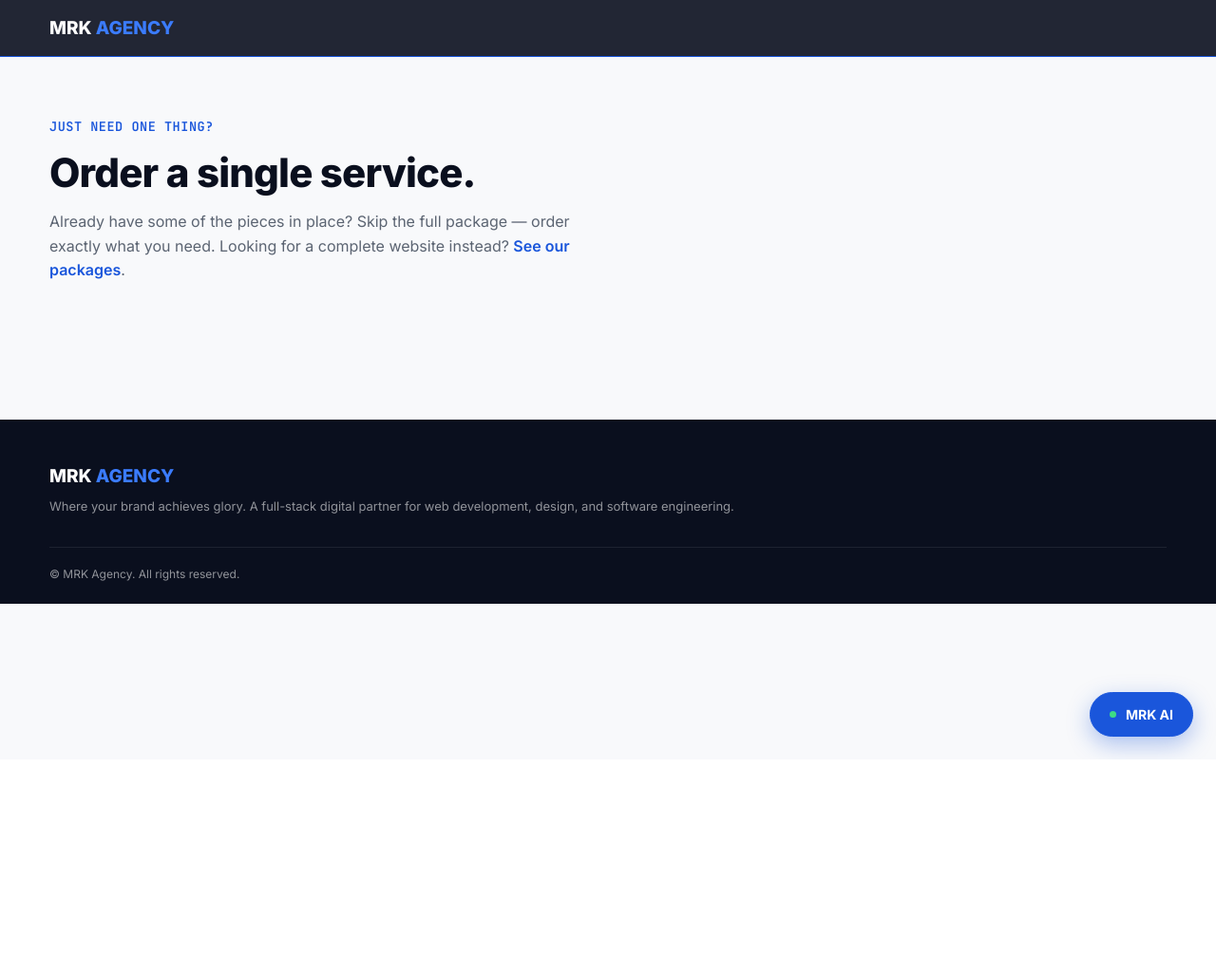
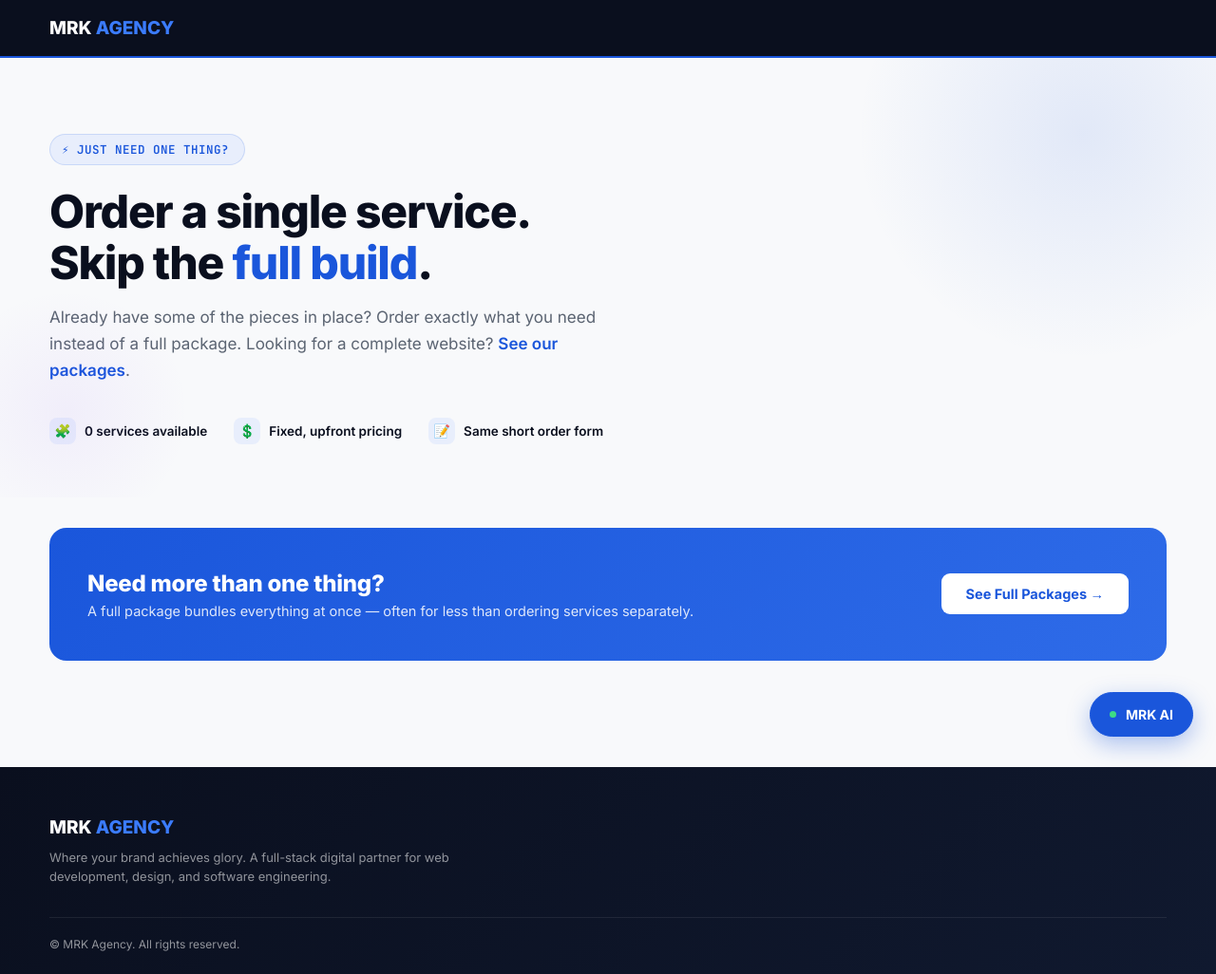
Before and after one commit to KhizarKhan714/MRK-AGENCY-, a Python web app: template templates/services.html in a window 1280 px wide. Shown: the whole page at 95% size. Before the commit the page ends 800 px from the top, so only its background shows below. Run offline with Jinja, Linux system fonts and the light colour scheme; the template is opened without the code that fills it, so the values that code supplies are empty.

Commit message:
Refactor styles for header, sections, and footer
Updated styles for header, buttons, sections, and cards. Enhanced hero section and footer layout.

```diff
--- a/templates/services.html
+++ b/templates/services.html
@@ -17,7 +17,7 @@
   a{color:inherit;text-decoration:none;}
   .container{max-width:1240px;margin:0 auto;padding:0 32px;}
 
-  header{position:sticky;top:0;z-index:100;background:rgba(10,15,30,0.9);backdrop-filter:blur(14px);border-bottom:1px solid var(--blue);}
+  header{position:sticky;top:0;z-index:100;background:var(--dark);border-bottom:2px solid var(--blue);}
   .nav-inner{max-width:1240px;margin:0 auto;display:flex;align-items:center;justify-content:space-between;padding:18px 32px;flex-wrap:wrap;gap:12px;}
   .logo{font-weight:800;font-size:19px;}
   .logo span:first-child{color:#fff;}
@@ -28,28 +28,101 @@
   .nav-cta{display:flex;align-items:center;gap:16px;}
   .btn-primary{background:var(--blue);color:#fff;font-size:14px;font-weight:600;padding:10px 20px;border-radius:6px;border:1px solid var(--blue);display:inline-block;}
   .btn-ghost{color:#fff;font-size:14px;font-weight:600;padding:10px 20px;border-radius:6px;border:1px solid rgba(255,255,255,0.15);display:inline-block;}
-  .btn-outline{background:transparent;color:var(--dark);font-size:14px;font-weight:600;padding:10px 20px;border-radius:6px;border:1px solid var(--line-soft);display:block;text-align:center;}
-  .btn-outline:hover{border-color:var(--blue);color:var(--blue);}
+  .btn-outline{background:transparent;color:var(--dark);font-size:14px;font-weight:600;padding:10px 20px;border-radius:8px;border:1.5px solid var(--line-soft);display:block;text-align:center;transition:all .18s ease;}
+  .btn-outline:hover{border-color:var(--blue);color:#fff;background:var(--blue);}
 
-  .section{padding:64px 0;}
-  .eyebrow{font-family:var(--mono);font-size:13.5px;font-weight:600;letter-spacing:.04em;text-transform:uppercase;color:var(--blue);margin-bottom:14px;display:block;}
-  .section-title{font-size:clamp(28px,4vw,42px);font-weight:800;letter-spacing:-0.02em;margin-bottom:14px;max-width:640px;}
-  .section-sub{font-size:16px;color:var(--text-muted);max-width:600px;line-height:1.6;margin-bottom:48px;}
+  .section{padding:80px 0;}
+  .hero-section{position:relative;overflow:hidden;padding-bottom:56px;}
+  .hero-section::before{
+    content:'';position:absolute;top:-160px;right:-100px;width:480px;height:480px;
+    border-radius:50%;background:radial-gradient(circle, rgba(26,86,219,0.10) 0%, transparent 70%);
+    pointer-events:none;
+  }
+  .hero-section::after{
+    content:'';position:absolute;bottom:-40px;left:-60px;width:260px;height:260px;
+    border-radius:50%;background:radial-gradient(circle, rgba(124,58,237,0.06) 0%, transparent 70%);
+    pointer-events:none;
+  }
+  .eyebrow-badge{
+    display:inline-flex;align-items:center;gap:8px;
+    font-family:var(--mono);font-size:12.5px;font-weight:600;letter-spacing:.04em;text-transform:uppercase;
+    color:var(--blue);background:var(--blue-tint);border:1px solid rgba(26,86,219,0.15);
+    padding:7px 16px 7px 12px;border-radius:100px;margin-bottom:22px;position:relative;
+  }
+  .section-title{font-size:clamp(32px,4.5vw,48px);font-weight:800;letter-spacing:-0.025em;margin-bottom:16px;max-width:680px;position:relative;line-height:1.12;}
+  .section-title em{font-style:normal;color:var(--blue);}
+  .section-sub{font-size:17px;color:var(--text-muted);max-width:600px;line-height:1.65;margin-bottom:36px;position:relative;}
   .section-sub a{color:var(--blue);font-weight:600;}
 
-  .grid{display:grid;gap:28px;grid-template-columns:repeat(3,1fr);}
+  .hero-meta-row{display:flex;flex-wrap:wrap;gap:28px;position:relative;}
+  .hero-meta-item{display:flex;align-items:center;gap:9px;font-size:13.5px;font-weight:600;color:var(--dark);}
+  .hero-meta-item .hm-icon{
+    width:28px;height:28px;border-radius:8px;background:var(--blue-tint);
+    display:flex;align-items:center;justify-content:center;font-size:14px;flex-shrink:0;
+  }
+
+  .services-section{padding-top:16px;}
+  .grid{display:grid;gap:26px;grid-template-columns:repeat(3,1fr);}
   @media (max-width:900px){.grid{grid-template-columns:repeat(2,1fr);}}
   @media (max-width:640px){.grid{grid-template-columns:1fr;}}
 
-  .card{background:#fff;border:1px solid var(--line-soft);border-radius:var(--radius);padding:24px;transition:transform .2s, box-shadow .2s;}
-  .card:hover{transform:translateY(-4px);box-shadow:0 12px 30px rgba(10,15,30,0.08);}
-  .card-tag{display:inline-block;font-family:var(--mono);font-size:11px;font-weight:600;text-transform:uppercase;letter-spacing:.04em;color:var(--blue);background:var(--blue-tint);padding:4px 10px;border-radius:100px;margin-bottom:12px;}
-  .card-title{font-size:18px;font-weight:700;margin-bottom:8px;}
-  .card-text{font-size:14px;color:var(--text-muted);line-height:1.6;margin-bottom:18px;}
+  .card{
+    background:#fff;border:1px solid var(--line-soft);border-radius:16px;padding:0;
+    transition:transform .22s ease, box-shadow .22s ease, border-color .22s ease;
+    position:relative;overflow:hidden;display:flex;flex-direction:column;
+  }
+  .card:hover{transform:translateY(-6px);box-shadow:0 20px 40px -16px rgba(10,15,30,0.18);border-color:transparent;}
+  .card-top{padding:26px 24px 20px;position:relative;}
+  .card-top::before{
+    content:'';position:absolute;top:0;left:0;right:0;height:4px;
+    background:var(--card-accent, var(--blue));
+  }
+  .card-index{
+    position:absolute;top:22px;right:22px;font-family:var(--mono);font-size:11px;font-weight:600;
+    color:var(--text-muted);opacity:0.5;
+  }
+  .card-icon-badge{
+    width:52px;height:52px;border-radius:13px;
+    background:var(--card-accent-tint, var(--blue-tint));
+    display:flex;align-items:center;justify-content:center;
+    font-size:1.5rem;margin-bottom:18px;
+  }
+  .card-tag{
+    display:inline-flex;align-items:baseline;gap:4px;font-family:var(--mono);
+    font-size:22px;font-weight:700;color:var(--dark);margin-bottom:4px;
+  }
+  .card-tag .ct-label{font-size:11px;font-weight:600;text-transform:uppercase;letter-spacing:.04em;color:var(--text-muted);font-family:var(--sans);}
+  .card-title{font-size:19px;font-weight:700;margin-bottom:8px;}
+  .card-text{font-size:14px;color:var(--text-muted);line-height:1.6;margin-bottom:0;}
+  .card-bottom{padding:20px 24px 24px;margin-top:auto;}
+  .card-cta{
+    display:flex;align-items:center;justify-content:center;gap:6px;
+    background:transparent;color:var(--dark);font-size:14px;font-weight:700;padding:12px 20px;
+    border-radius:9px;border:1.5px solid var(--line-soft);transition:all .18s ease;
+  }
+  .card-cta:hover{border-color:var(--card-accent, var(--blue));color:#fff;background:var(--card-accent, var(--blue));}
+  .card-cta .arrow{transition:transform .18s ease;}
+  .card-cta:hover .arrow{transform:translateX(3px);}
 
-  footer.site-footer{background:var(--dark);color:var(--text-dim);padding:48px 0 24px;margin-top:32px;}
-  footer.site-footer .logo{margin-bottom:10px;}
-  footer.site-footer p{font-size:13px;line-height:1.6;}
+  .footer-cta{
+    background:linear-gradient(135deg, var(--blue) 0%, #2E6BE8 100%);
+    border-radius:18px;padding:44px 40px;margin:16px 0 0;
+    display:flex;align-items:center;justify-content:space-between;flex-wrap:wrap;gap:24px;
+    color:#fff;
+  }
+  .footer-cta h3{font-size:24px;font-weight:800;margin-bottom:6px;letter-spacing:-0.01em;}
+  .footer-cta p{font-size:14.5px;color:rgba(255,255,255,0.85);}
+  .footer-cta .btn-white{
+    background:#fff;color:var(--blue);font-size:14.5px;font-weight:700;padding:13px 26px;
+    border-radius:9px;white-space:nowrap;transition:transform .18s ease;
+  }
+  .footer-cta .btn-white:hover{transform:translateY(-2px);}
+
+  footer.site-footer{background:linear-gradient(135deg, var(--dark) 0%, #10192f 100%);color:var(--text-dim);padding:52px 0 24px;margin-top:32px;}
+  footer.site-footer .logo{margin-bottom:10px;font-weight:800;font-size:19px;}
+  footer.site-footer .logo span:first-child{color:#fff;}
+  footer.site-footer .logo span:last-child{color:var(--blue-bright);}
+  footer.site-footer p{font-size:13px;line-height:1.6;max-width:480px;}
   .footer-bottom{border-top:1px solid rgba(255,255,255,0.08);margin-top:32px;padding-top:20px;font-size:12px;}
 
   /* ===== MRK AI WIDGET ===== */
@@ -118,21 +191,51 @@
   </div>
 </header>
 
-<section class="section">
+<section class="section hero-section">
   <div class="container">
-    <span class="eyebrow">Just need one thing?</span>
-    <h1 class="section-title">Order a single service.</h1>
-    <p class="section-sub">Already have some of the pieces in place? Skip the full package — order exactly what you need. Looking for a complete website instead? <a href="/submit-project">See our packages</a>.</p>
+    <span class="eyebrow-badge">⚡ Just need one thing?</span>
+    <h1 class="section-title">Order a single service.<br/>Skip the <em>full build</em>.</h1>
+    <p class="section-sub">Already have some of the pieces in place? Order exactly what you need instead of a full package. Looking for a complete website? <a href="/submit-project">See our packages</a>.</p>
+    <div class="hero-meta-row">
+      <div class="hero-meta-item"><span class="hm-icon">🧩</span> {{ services|length }} services available</div>
+      <div class="hero-meta-item"><span class="hm-icon">💲</span> Fixed, upfront pricing</div>
+      <div class="hero-meta-item"><span class="hm-icon">📝</span> Same short order form</div>
+    </div>
+  </div>
+</section>
 
+<section class="section services-section">
+  <div class="container">
     <div class="grid">
       {% for s in services %}
-      <div class="card">
-        <span class="card-tag">From ${{ '{:,}'.format(s.price) }}</span>
-        <div class="card-title">{{ s.name }}</div>
-        <p class="card-text">{{ s.desc }}</p>
-        <a href="/submit-project?service={{ s.key | urlencode }}" class="btn-outline">Order This Service →</a>
+      {% if s.name == 'Web Design' %}{% set s_icon, s_accent, s_tint = '🎨', '#1A56DB', '#E8EEFC' %}
+      {% elif s.name == 'UI/UX Design' %}{% set s_icon, s_accent, s_tint = '🧭', '#7C3AED', '#F3E8FF' %}
+      {% elif s.name == 'Graphic Design' %}{% set s_icon, s_accent, s_tint = '🖌️', '#D97706', '#FEF3C7' %}
+      {% elif s.name == 'SEO' %}{% set s_icon, s_accent, s_tint = '📈', '#16A34A', '#DCFCE7' %}
+      {% elif s.name == 'Web Development' %}{% set s_icon, s_accent, s_tint = '💻', '#DC2626', '#FEE2E2' %}
+      {% else %}{% set s_icon, s_accent, s_tint = '⚙️', '#1A56DB', '#E8EEFC' %}
+      {% endif %}
+      <div class="card" style="--card-accent:{{ s_accent }};--card-accent-tint:{{ s_tint }};">
+        <div class="card-top">
+          <span class="card-index">{{ '%02d'|format(loop.index) }}</span>
+          <div class="card-icon-badge">{{ s_icon }}</div>
+          <div class="card-tag">${{ '{:,}'.format(s.price) }} <span class="ct-label">starting</span></div>
+          <div class="card-title">{{ s.name }}</div>
+          <p class="card-text">{{ s.desc }}</p>
+        </div>
+        <div class="card-bottom">
+          <a href="/submit-project?service={{ s.key | urlencode }}" class="card-cta">Order This Service <span class="arrow">→</span></a>
+        </div>
       </div>
       {% endfor %}
+    </div>
+
+    <div class="footer-cta">
+      <div>
+        <h3>Need more than one thing?</h3>
+        <p>A full package bundles everything at once — often for less than ordering services separately.</p>
+      </div>
+      <a href="/submit-project" class="btn-white">See Full Packages →</a>
     </div>
   </div>
 </section>
@@ -228,4 +331,4 @@
 </script>
 
 </body>
-</html>
+  </html>
```
